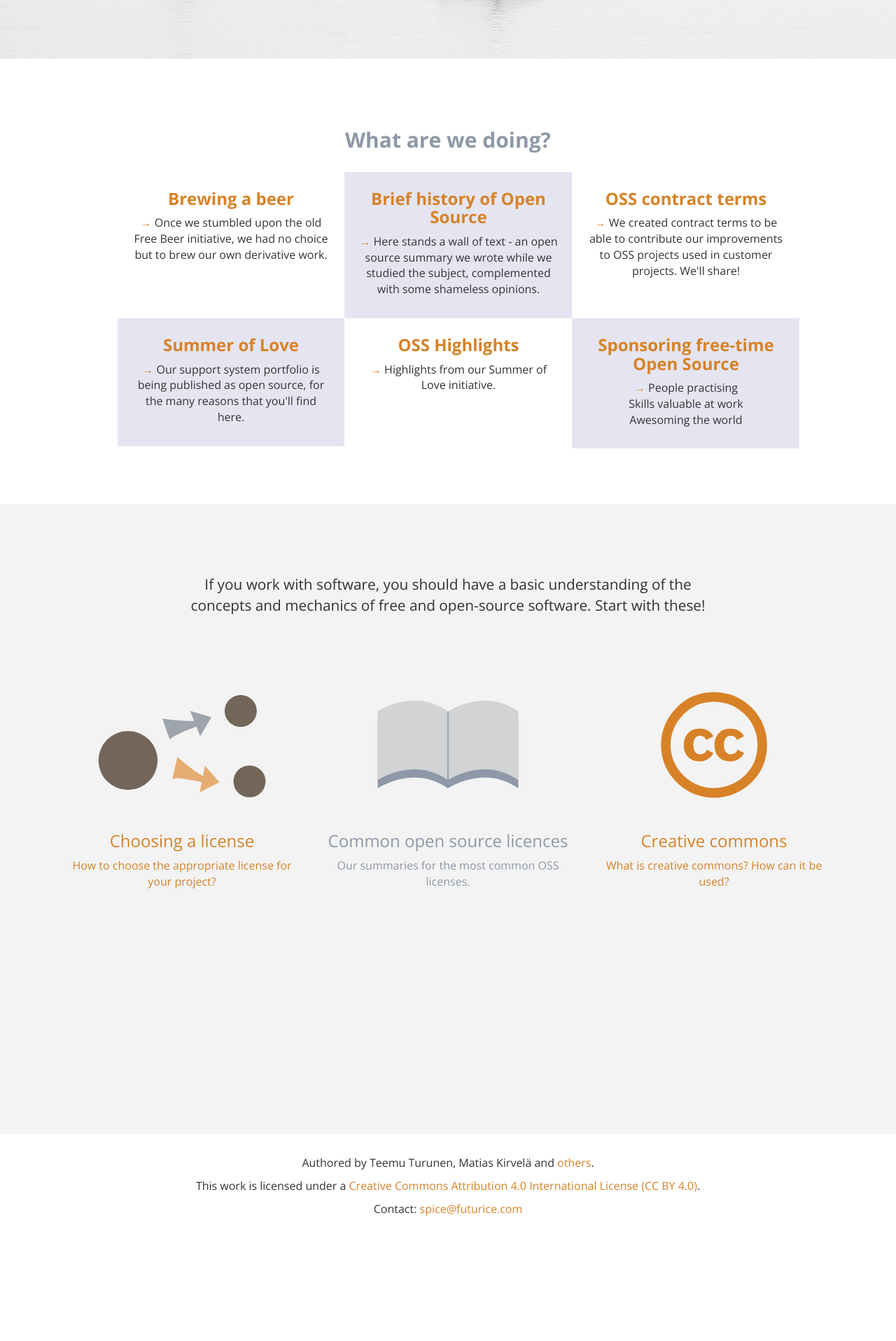
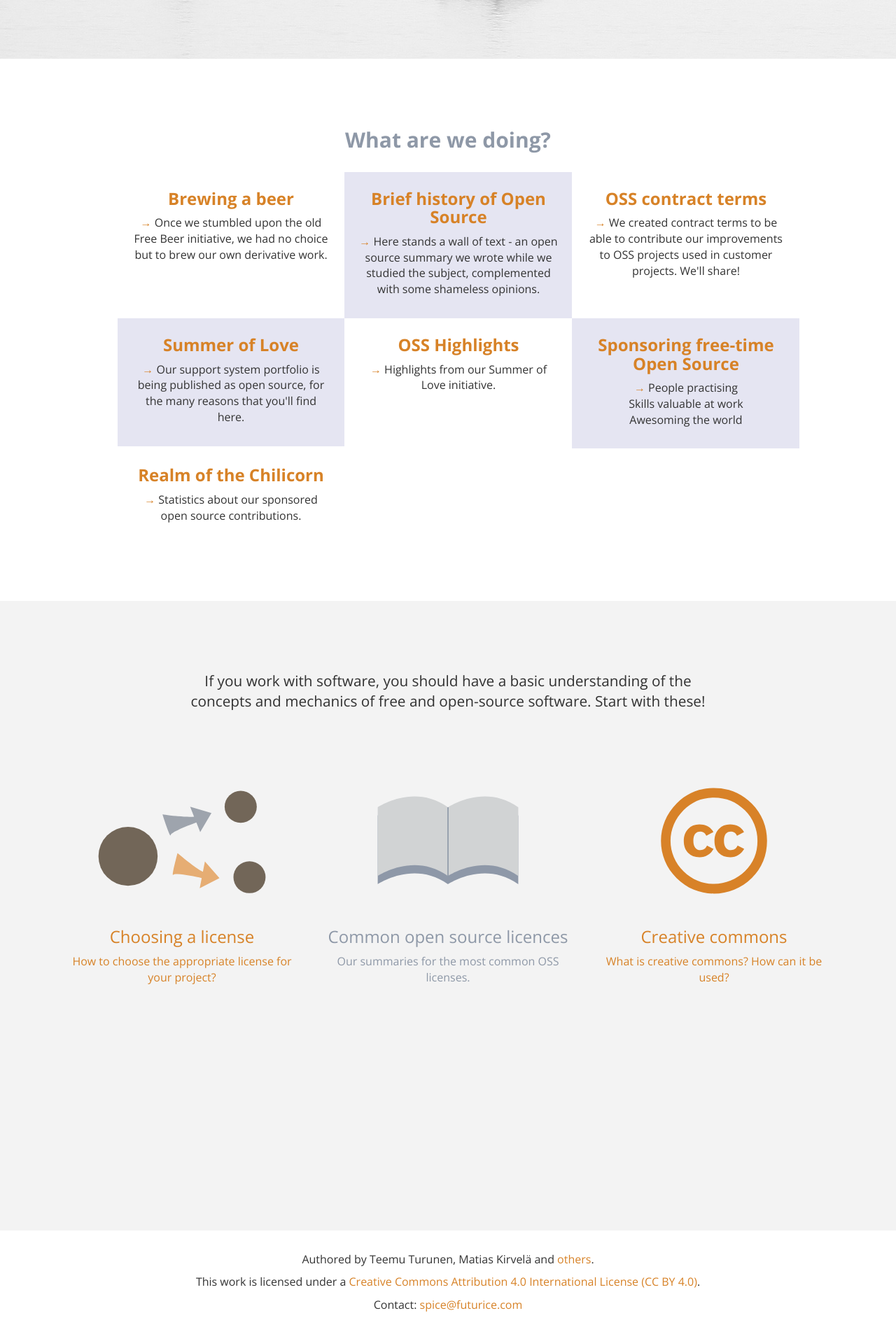
Before and after one commit to futurice/spiceprogram, a Jekyll site: the page built from index.html, in a window 1280 px wide. Shown: the part 1667-3584 px from the top of the page at 70% size. Built offline with Jekyll 4.4.1, drawn with Linux system fonts in a browser that asks for light colours; nearby versions of some CDN libraries; before the commit the page ends 3447 px from its top, so only the background shows below that.

Commit message:
make Realm of the chilicorn responsive and include it to navigation

```diff
--- a/_layouts/default.html
+++ b/_layouts/default.html
@@ -40,6 +40,8 @@
                 </li>
                 <li><a href="/oss-sponsorship">Sponsoring free-time Open Source</a>
                 </li>
+                <li><a href="/chilicorn">Realm of the Chilicorn</a>
+                </li>
             </ul>
         </div>
         {{ content }}
--- a/assets/css/css.scss
+++ b/assets/css/css.scss
@@ -410,6 +410,10 @@
   text-align: center;
 }
 
+.cover-img {
+  margin: 0 auto;
+}
+
 .padded-img {
   padding-top: 20px;
   padding-bottom: 20px;
@@ -419,7 +423,6 @@
   max-width: 100%;
   height: auto;
   width: auto\9; /* For IE8 */
-  box-shadow: 0px 0px 4px #DDDDDD;
 }
 
 .screenshot {
--- a/chilicorn/index.html
+++ b/chilicorn/index.html
@@ -3,6 +3,9 @@
 title: Spice Program - Realm of the Chilicorn
 description: There's a program logo! And it's fabulous. Also a map of our sponsored OSS contributions.
 ---
+
+<img class="img-responsive cover-img" src="/assets/img/realm-of-the-chilicorn-midsize.png" alt="Map showing the OSS projects we have sponsored contributions to" />
+
 
 <div class="container">
     <div class="row">
--- a/index.html
+++ b/index.html
@@ -105,6 +105,14 @@
                         </a>
                     </div>
                 </div>
+                <div class="row highlights even">
+                    <div class="col-md-4 col-sm-4 box">
+                        <a href="/chilicorn">
+                            <h3>Realm of the Chilicorn</h3>
+                            <p><span class="rarr">&rarr;</span> Statistics about our sponsored open source contributions.</p>
+                        </a>
+                    </div>
+                </div>
             </div>
         </div>
     </div>
```
Also changed, not shown: _includes/chilicorn.md (+0 -4 lines).
